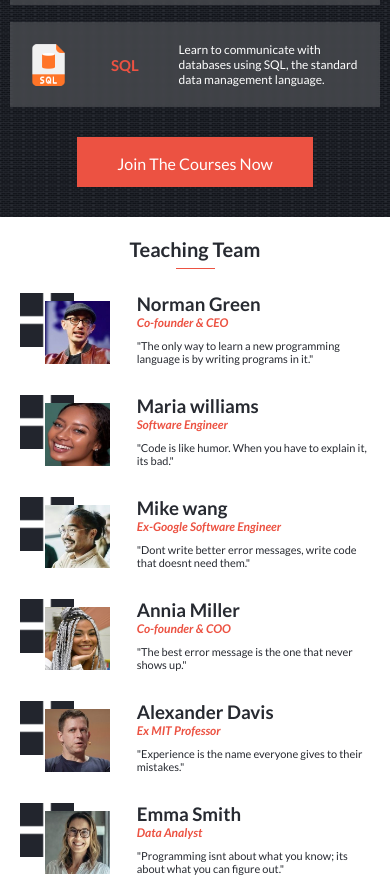
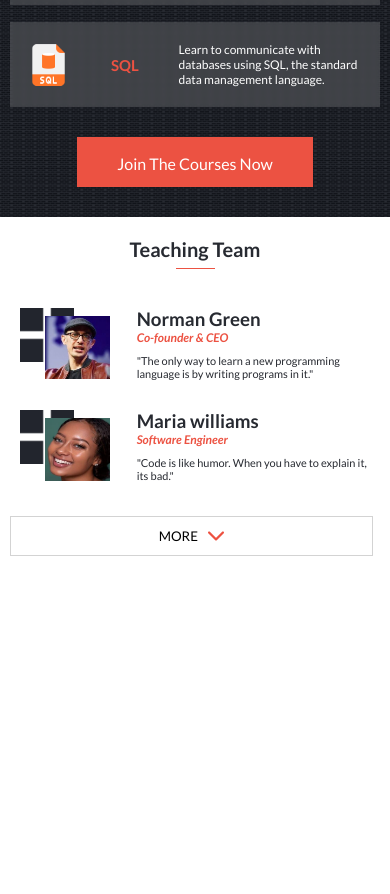
Before and after one commit to TimmyChan99/WebDev_Course, a website: page home.html in a window 390 px wide. Shown: the part 991-1885 px from the top of the page. After the commit the page ends 1557 px from the top, so only its background shows below. Drawn offline with Linux system fonts and the light colour scheme.

Commit message:
update script >> add toggle to teaching team

```diff
--- a/about_style.css
+++ b/about_style.css
@@ -51,6 +51,7 @@
   height: 5px;
   width: 30px;
 }
+
 /* menu mobile version */
 
 .navbar_mobile_ver {
--- a/home.html
+++ b/home.html
@@ -123,6 +123,10 @@
         <div class="the_team">
 
         </div>
+          <button onclick="toggle()" class="more_btn d_flex_row">
+            <span class="btn_text">MORE</span>
+            <img class="arrow" src="./images/arrow-down.png" alt="arrow down">
+          </button>
     </section>
     <Footer>
         <div class="partners_section">
--- a/home.js
+++ b/home.js
@@ -45,8 +45,37 @@ const teamContainer = document.querySelector('.the_team');
 
 
 
+    // for (let i=0; i < teachers.length; i += 1) {
+    //     teamContainer.innerHTML += `<div class="teacher_info d_flex_row">
+    //     <div class="img_container">
+    //         <img class="teacher_photo" src=${teachers[i].image} alt="Norman green">
+    //     </div>
+    //     <div class="info d_flex_column">
+    //         <h3 class="name">${teachers[i].name}</h3>
+    //         <p class="job">${teachers[i].job}</p>
+    //         <p class="quotes">"${teachers[i].quote}"
+    //         </p>
+    //     </div>
+    //  </div>`
+    // };
+
+
     for (let i=0; i < teachers.length; i += 1) {
-        teamContainer.innerHTML += `<div class="teacher_info d_flex_row">
+
+        if (i > 1) {
+            teamContainer.innerHTML += `<div class="teacher_info d_flex_row hidden_card">
+            <div class="img_container">
+                <img class="teacher_photo" src=${teachers[i].image} alt="Norman green">
+            </div>
+            <div class="info d_flex_column">
+                <h3 class="name">${teachers[i].name}</h3>
+                <p class="job">${teachers[i].job}</p>
+                <p class="quotes">"${teachers[i].quote}"
+                </p>
+            </div>
+         </div>`
+        } else {
+            teamContainer.innerHTML += `<div class="teacher_info d_flex_row">
         <div class="img_container">
             <img class="teacher_photo" src=${teachers[i].image} alt="Norman green">
         </div>
@@ -57,4 +86,47 @@ const teamContainer = document.querySelector('.the_team');
             </p>
         </div>
      </div>`
-    };
+        }
+    }
+
+    /* Toggle Teaching team */
+
+    // const hiddenCard = document.querySelector('.hidden_card');
+    // const moreBtn = document.querySelector('."more_btn');
+
+    // function toggle() {
+    //     if(hiddenCard.style.display === 'none'){
+    //         hiddenCard.style.display = 'flex';
+    //     } else {hiddenCard.style.display = 'none'}
+    // }
+
+
+    // let cards = document.querySelectorAll('.hidden_card'), i;
+    // for (i=0; i<cards.length; i+=1){
+    //     cards[i].style.display = 'none';
+    // }
+
+    //    let array = [];
+
+
+    //     let cards = document.querySelectorAll('.hidden_card'), i;
+    //     for (i=0; i<cards.length; i+=1){
+    //             array.push(cards[i]);
+    //     }
+
+    //     for(let i=0; i< array.length; i+=1){
+    //         if(array[i].style.display ='none')
+    //         array[i].style.display = 'flex';
+    //     }
+
+
+    const cards = document.querySelectorAll('.hidden_card');
+
+
+    function toggle() {
+    cards.forEach((card) => {
+        if(card.style.display ==='none'){
+             card.style.display = 'flex';
+        } else {card.style.display = 'none'}
+    })
+};
--- a/home_style.css
+++ b/home_style.css
@@ -247,13 +247,13 @@ hr {
   justify-items: center;
   align-items: center;
   margin: 5% 4%;
-  row-gap: 30px;
 }
 
 .teacher_info {
   justify-content: space-around;
   height: 100%;
   width: 100%;
+  margin-top: 30px;
 }
 
 .img_container {
@@ -296,6 +296,29 @@ hr {
   font-size: 11px;
   color: #272a31;
   font-family: 'Lato', sans-serif;
+}
+
+.more_btn {
+  width: 93%;
+  height: 40px;
+  margin: 10px;
+  align-items: center;
+  justify-content: center;
+  background-color: #fff;
+  border: 1px #d3d3d3 solid;
+}
+
+.btn_text {
+  font-weight: 500;
+}
+
+.arrow {
+  width: 16px;
+  margin-left: 10px;
+}
+
+.hidden_card {
+  display: none;
 }
 
 /* Footer Section */
@@ -548,6 +571,7 @@ footer {
   .teacher_info {
     height: 100%;
     width: 100%;
+    display: flex;
   }
 
   .name {
@@ -562,6 +586,14 @@ footer {
   .quotes {
     font-size: 14px;
     font-weight: 600;
+  }
+
+  .more_btn {
+    display: none;
+  }
+
+  .hidden_card {
+    display: flex;
   }
 
   /* Footer Section */
```
Also changed, not shown: images/arrow-down.png (added).
